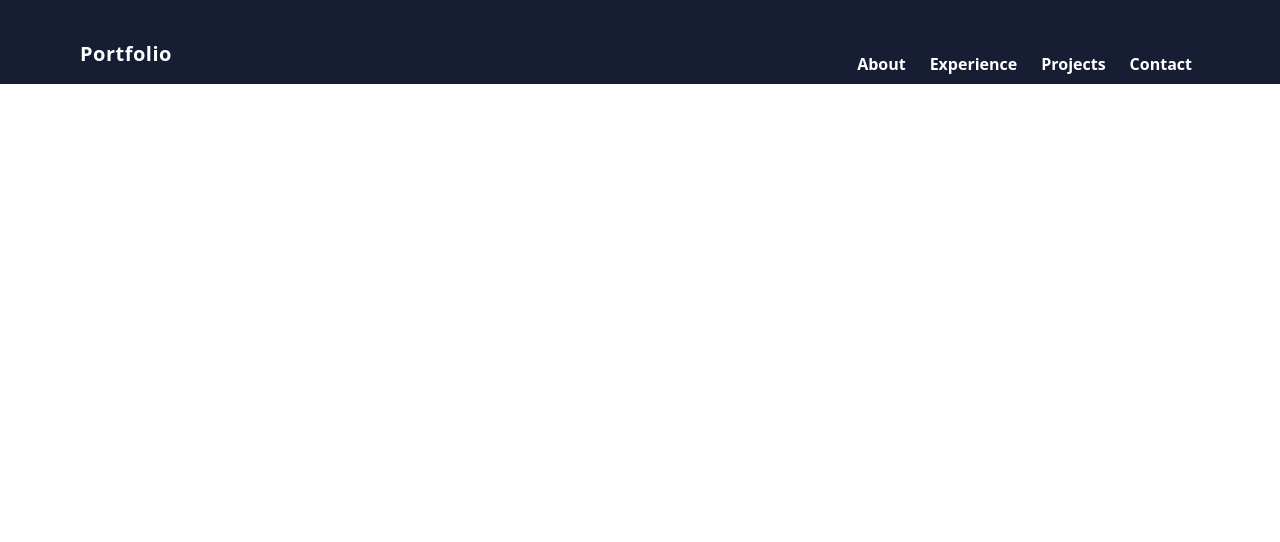
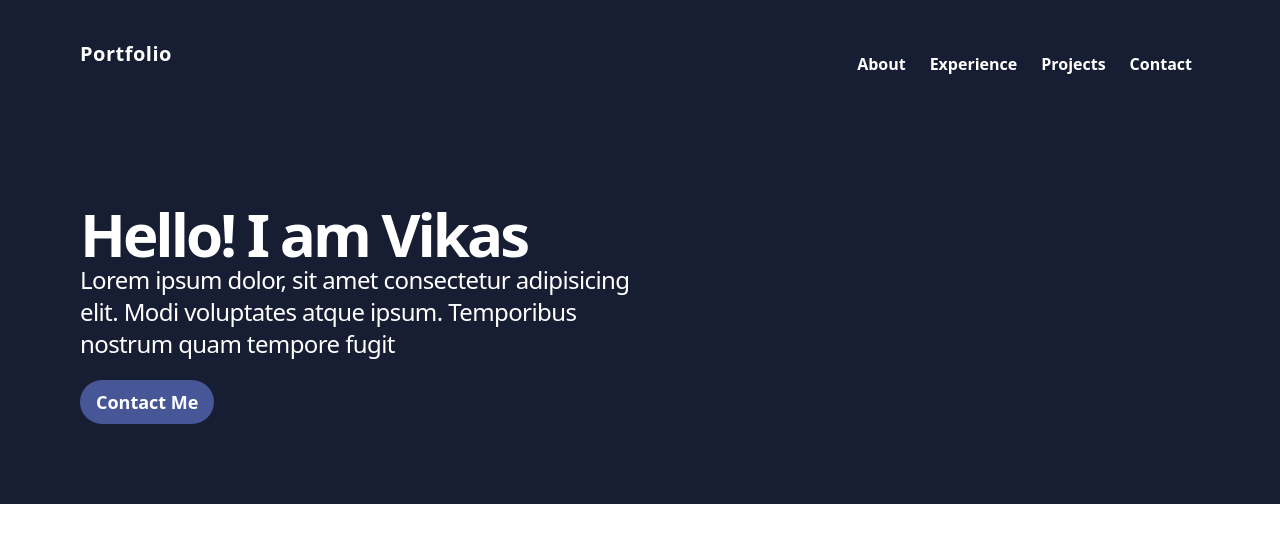
Before and after one commit to dangi-vikas/my-portfolio, a React (Create React App) app: page / in a window 1280 px wide. Shown: the top 542 px of the page. Built offline with nearby package versions, Linux system fonts and the light colour scheme.

Commit message:
feat: added home panel

```diff
--- a/src/App.js
+++ b/src/App.js
@@ -1,9 +1,11 @@
+import Home from "./Components/Home/Home";
 import Navbar from "./Components/Navbar/Navbar";
 
 function App() {
   return (
     <div className="bg-[#171d32] h-auto w-full overflow-hidden">
-      <Navbar/>
+      <Navbar />
+      <Home />
     </div>
   );
 }
--- /dev/null
+++ b/src/Components/Home/Home.jsx
@@ -0,0 +1,28 @@
+import React from "react";
+
+const Home = () => {
+  return (
+    <div className="text-white flex w-full justify-between items-start p-10 md:p-20">
+      <div className="md:w-2/4 md:pt-10">
+        <h1 className="text-3xl md:text-6xl font-bold flex leading-normal tracking-tighter">
+          Hello! I am Vikas
+        </h1>
+        <p className="text-sm md:text-2xl tracking-tight">
+          Lorem ipsum dolor, sit amet consectetur adipisicing elit. Modi
+          voluptates atque ipsum. Temporibus nostrum quam tempore fugit
+        </p>
+        <button
+          className="mt-5 md:md-10 text-white py02 px-3 text-sm md:text-lg md:py-2 md:px-4 hover:opacity-85
+        duration-300 hover:scale-105 font-semibold rounded-3xl bg-[#465697]"
+        >
+          Contact Me
+        </button>
+      </div>
+      <div>
+        <img className="w-2/5" src="" alt="" />
+      </div>
+    </div>
+  );
+};
+
+export default Home;
```
